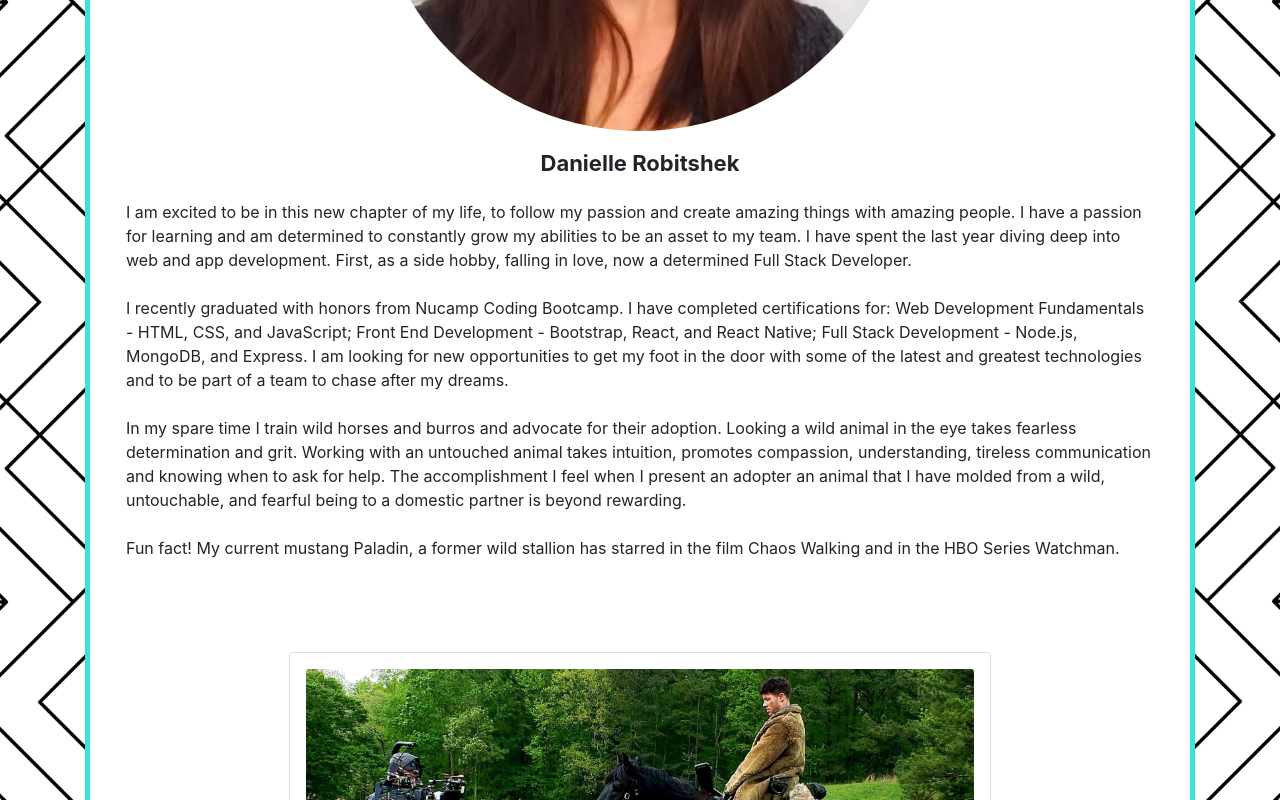
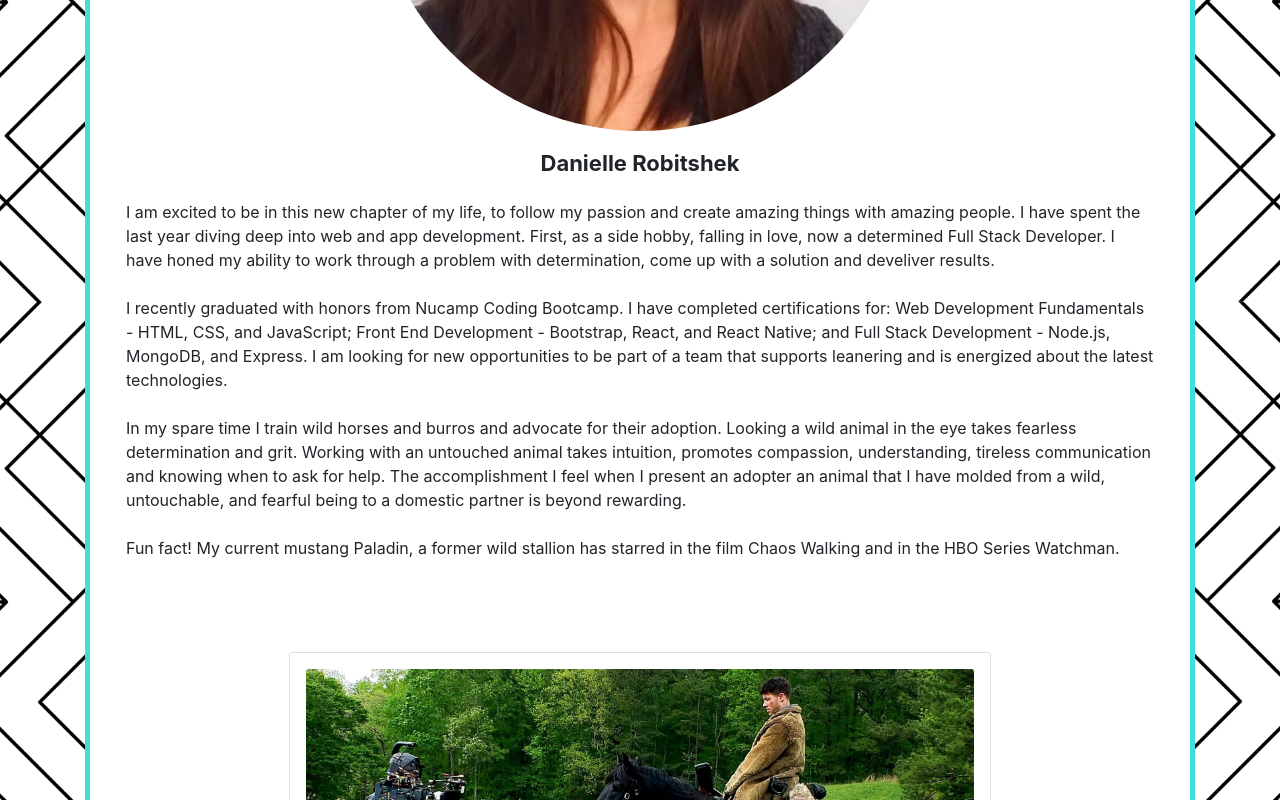
Before and after one commit to drobi710/portfolio, a React (Create React App) app: page /about in a window 1280 px wide. Shown: the part 498-1298 px from the top of the page. Built offline with nearby package versions, Linux system fonts and the light colour scheme.

Commit message:
update about me text

```diff
--- a/src/components/AboutComponent.js
+++ b/src/components/AboutComponent.js
@@ -33,20 +33,21 @@ function About(props) {
             <CardBody>
               <CardText id="aboutbio" className="mb-3 overflow-auto">
                 I am excited to be in this new chapter of my life, to follow my
-                passion and create amazing things with amazing people. I have a
-                passion for learning and am determined to constantly grow my
-                abilities to be an asset to my team. I have spent the last year
-                diving deep into web and app development. First, as a side
-                hobby, falling in love, now a determined Full Stack Developer.
+                passion and create amazing things with amazing people. I have
+                spent the last year diving deep into web and app development.
+                First, as a side hobby, falling in love, now a determined Full
+                Stack Developer. I have honed my ability to work through a
+                problem with determination, come up with a solution and
+                develiver results.
                 <br />
                 <br />
                 I recently graduated with honors from Nucamp Coding Bootcamp. I
                 have completed certifications for: Web Development Fundamentals
                 - HTML, CSS, and JavaScript; Front End Development - Bootstrap,
-                React, and React Native; Full Stack Development - Node.js,
-                MongoDB, and Express. I am looking for new opportunities to get
-                my foot in the door with some of the latest and greatest
-                technologies and to be part of a team to chase after my dreams.
+                React, and React Native; and Full Stack Development - Node.js,
+                MongoDB, and Express. I am looking for new opportunities to be
+                part of a team that supports leanering and is energized about
+                the latest technologies.
                 <br />
                 <br />
                 In my spare time I train wild horses and burros and advocate for
```
